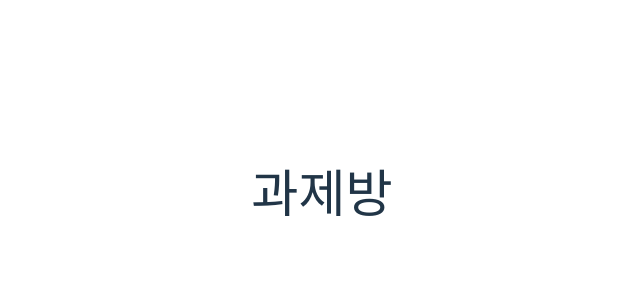
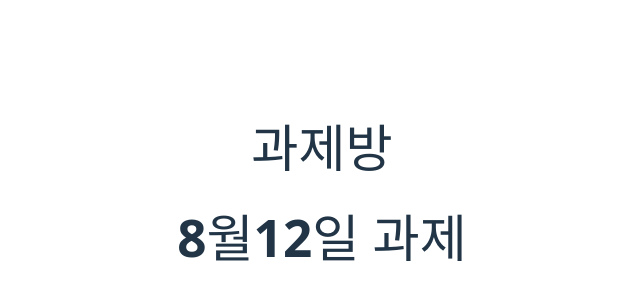
Before and after one commit to gdbin1/react-site, a React (Vite) app: page /react-site/work1 in a window 1280 px wide. Before the commit this address had no page. Shown: the part 208-508 px from the top of the page, without its empty margins (318-958 px from the left). Built offline with nearby package versions, Linux system fonts and the light colour scheme.

Commit message:
add work

```diff
--- a/src/App.jsx
+++ b/src/App.jsx
@@ -5,6 +5,7 @@ import './App.css'
 import Login from "./compo/Login.jsx";
 import Home from "./compo/Home.jsx";
 import Layout from "./compo/Layout.jsx";
+import Work1 from "./compo/Work1.jsx";
 
 function App() {
   return (
@@ -15,6 +16,7 @@ function App() {
           <Route path="/react-site/" element={<Layout />} />
           <Route index element={<Home />} />
           <Route path="/react-site/login" element={<Login />} />
+          <Route path="/react-site/work1" element={<Work1 />} />
         </Routes>
       </BrowserRouter>
     </>
--- a/src/compo/Layout.jsx
+++ b/src/compo/Layout.jsx
@@ -12,6 +12,9 @@ function Layout() {
                     <li>
                         <Link to="/react-site/login">Login</Link>
                     </li>
+                    <li>
+                        <Link to="/react-site/work1">Day_0812</Link>
+                    </li>
 
                 </ul>
             </nav>
--- /dev/null
+++ b/src/compo/Work1.jsx
@@ -0,0 +1,11 @@
+import React from 'react';
+
+const Work1 = () => {
+    return (
+        <div>
+           <h1>8월12일 과제</h1>
+        </div>
+    );
+};
+
+export default Work1;<h1>8월12일 과제</h1>
```
